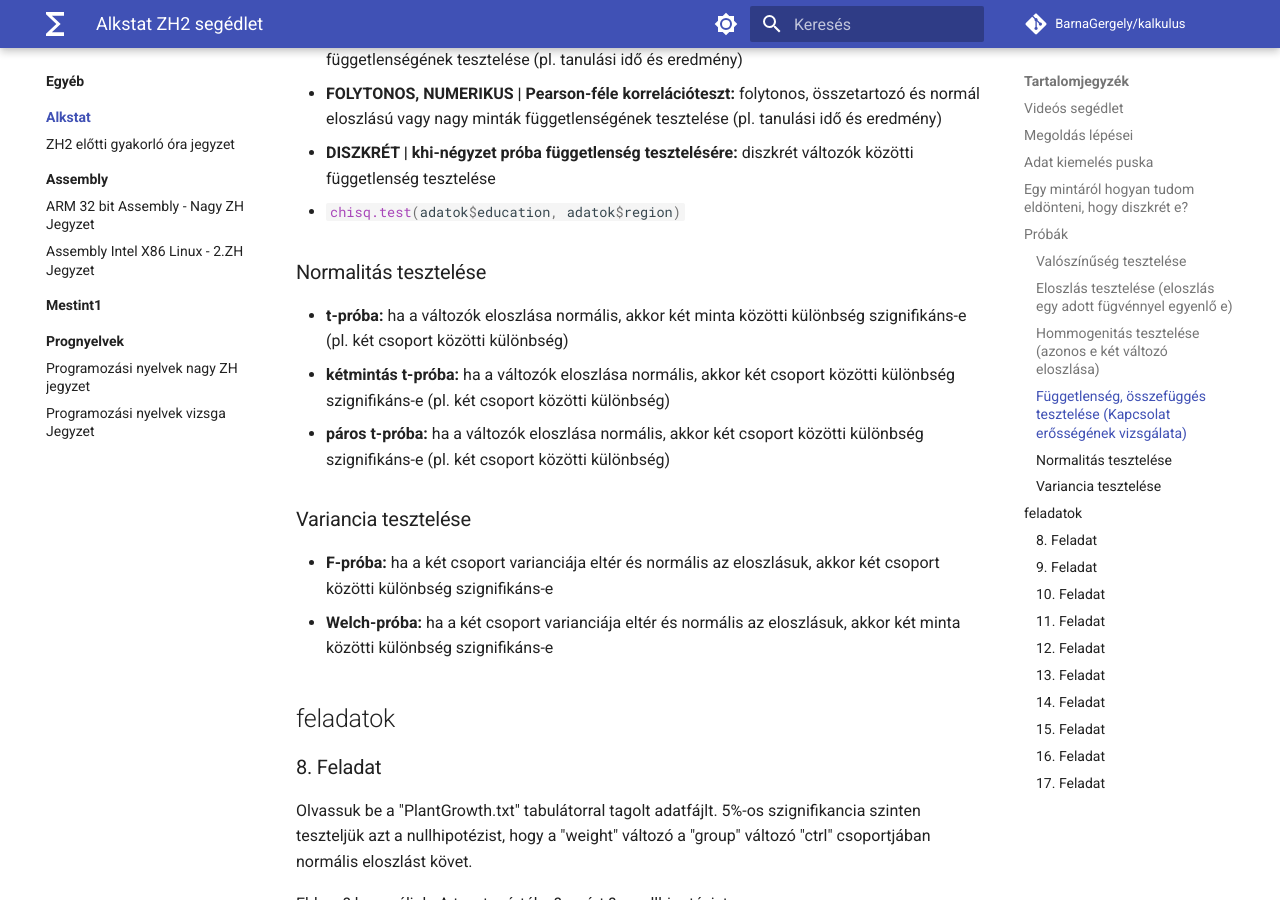
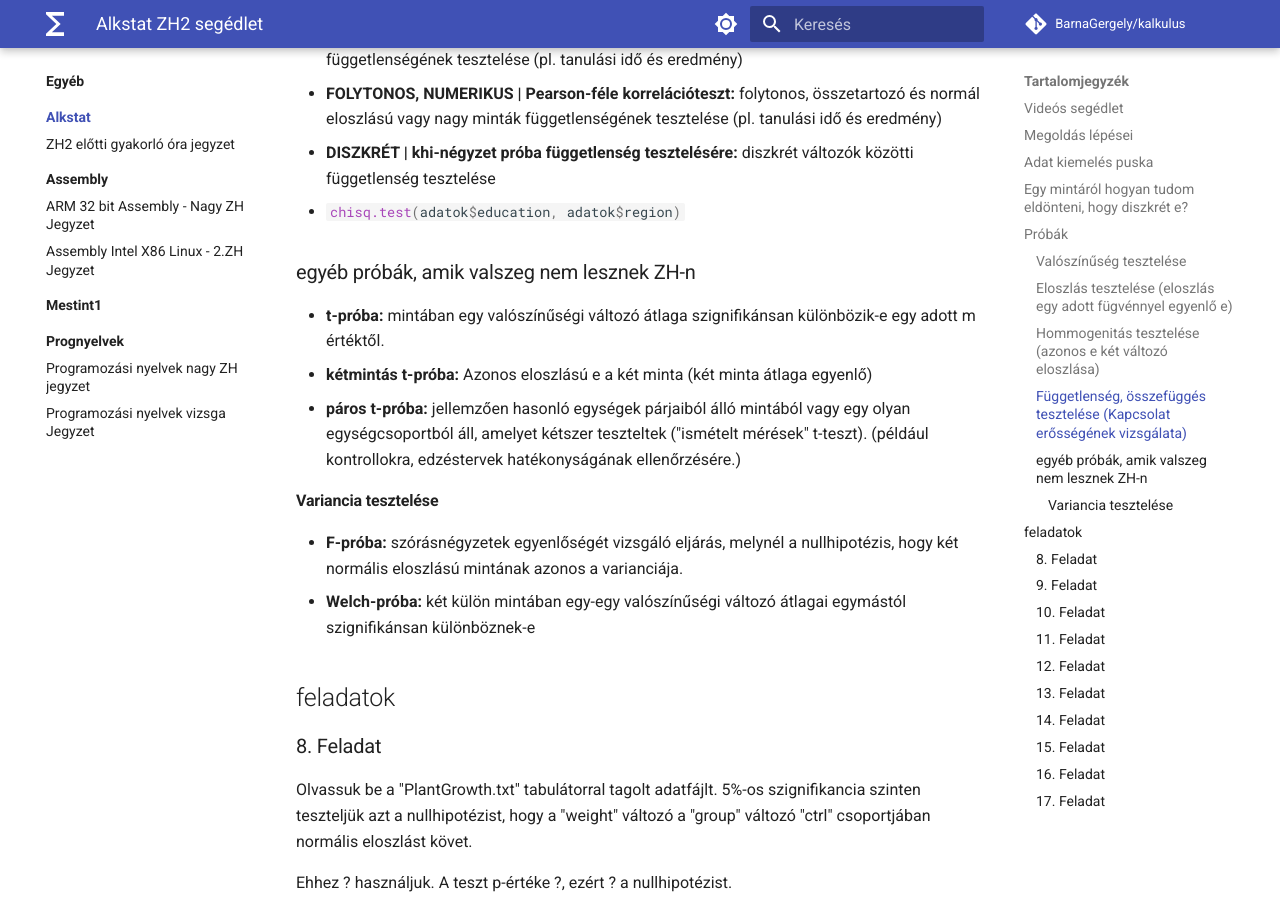
Before and after one commit to BarnaGergely/kalkulus, an MkDocs documentation site: the page built from docs/egyéb/alkstat/index.md, in a window 1280 px wide and 900 px high, scrolled down 2872 px. Built offline with MkDocs 1.6.1 and Material for MkDocs 9.7.7, drawn with Linux system fonts in a browser that asks for light colours; comment, search, counter and statistics services are not loaded.

Commit message:
Nem fontos próbák javítása

```diff
--- a/docs/egyéb/alkstat/index.md
+++ b/docs/egyéb/alkstat/index.md
@@ -76,16 +76,16 @@
 - **DISZKRÉT | khi-négyzet próba függetlenség tesztelésére:** diszkrét változók közötti függetlenség tesztelése
   - `#!r chisq.test(adatok$education, adatok$region)`
 
-### Normalitás tesztelése
+### egyéb próbák, amik valszeg nem lesznek ZH-n
 
-- **t-próba:** ha a változók eloszlása normális, akkor két minta közötti különbség szignifikáns-e (pl. két csoport közötti különbség)
-- **kétmintás t-próba:** ha a változók eloszlása normális, akkor két csoport közötti különbség szignifikáns-e (pl. két csoport közötti különbség)
-- **páros t-próba:** ha a változók eloszlása normális, akkor két csoport közötti különbség szignifikáns-e (pl. két csoport közötti különbség)
+- **t-próba:** mintában egy valószínűségi változó átlaga szignifikánsan különbözik-e egy adott m értéktől.
+- **kétmintás t-próba:** Azonos eloszlású e a két minta (két minta átlaga egyenlő)
+- **páros t-próba:** jellemzően hasonló egységek párjaiból álló mintából vagy egy olyan egységcsoportból áll, amelyet kétszer teszteltek ("ismételt mérések" t-teszt). (például kontrollokra, edzéstervek hatékonyságának ellenőrzésére.)
 
-### Variancia tesztelése
+#### Variancia tesztelése
 
-- **F-próba:** ha a két csoport varianciája eltér és normális az eloszlásuk, akkor két csoport közötti különbség szignifikáns-e
-- **Welch-próba:** ha a két csoport varianciája eltér és normális az eloszlásuk, akkor két minta közötti különbség szignifikáns-e
+- **F-próba:**  szórásnégyzetek egyenlőségét vizsgáló eljárás, melynél a nullhipotézis, hogy két normális eloszlású mintának azonos a varianciája.
+- **Welch-próba:** két külön mintában egy-egy valószínűségi változó átlagai egymástól szignifikánsan különböznek-e
 
 ## feladatok
 
```
